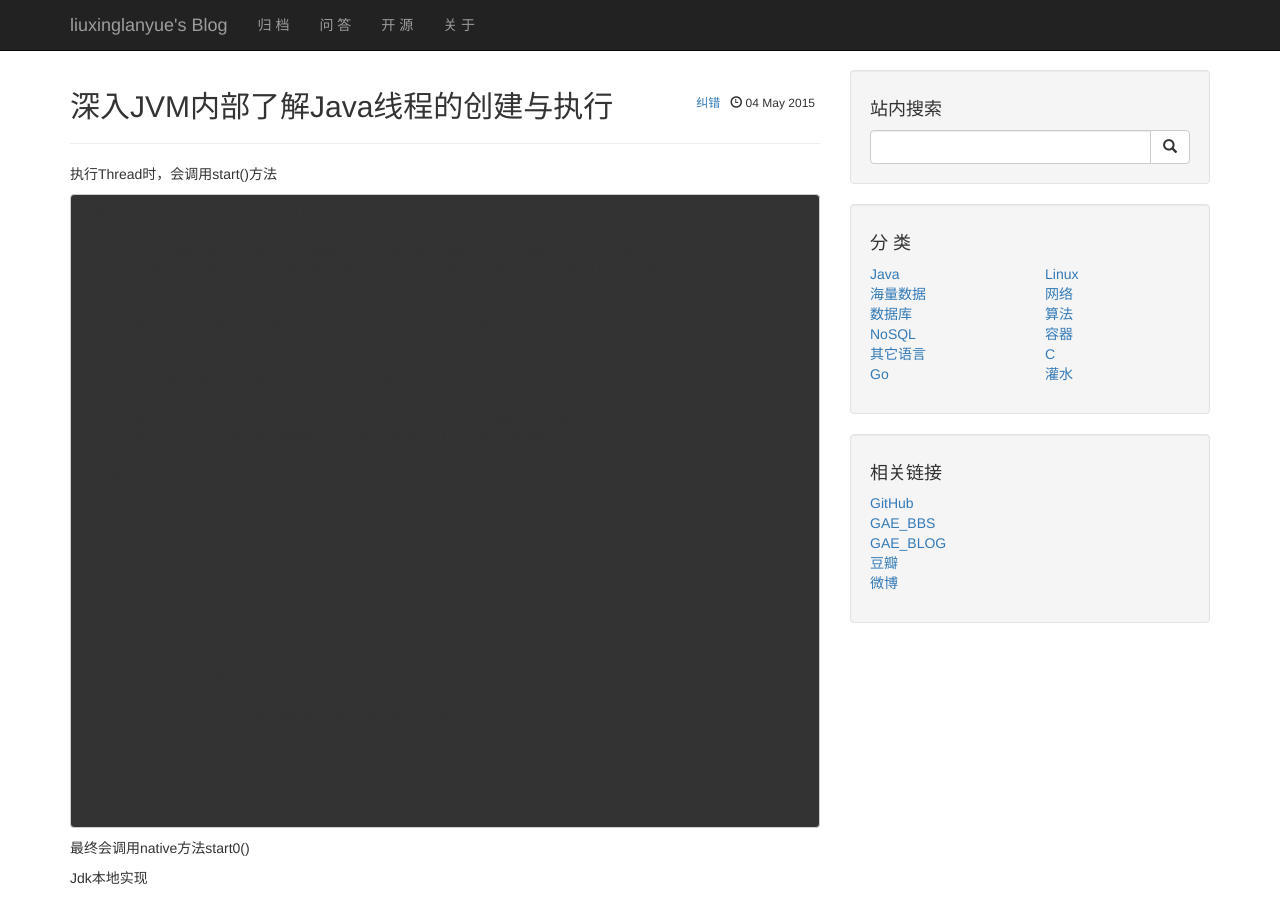
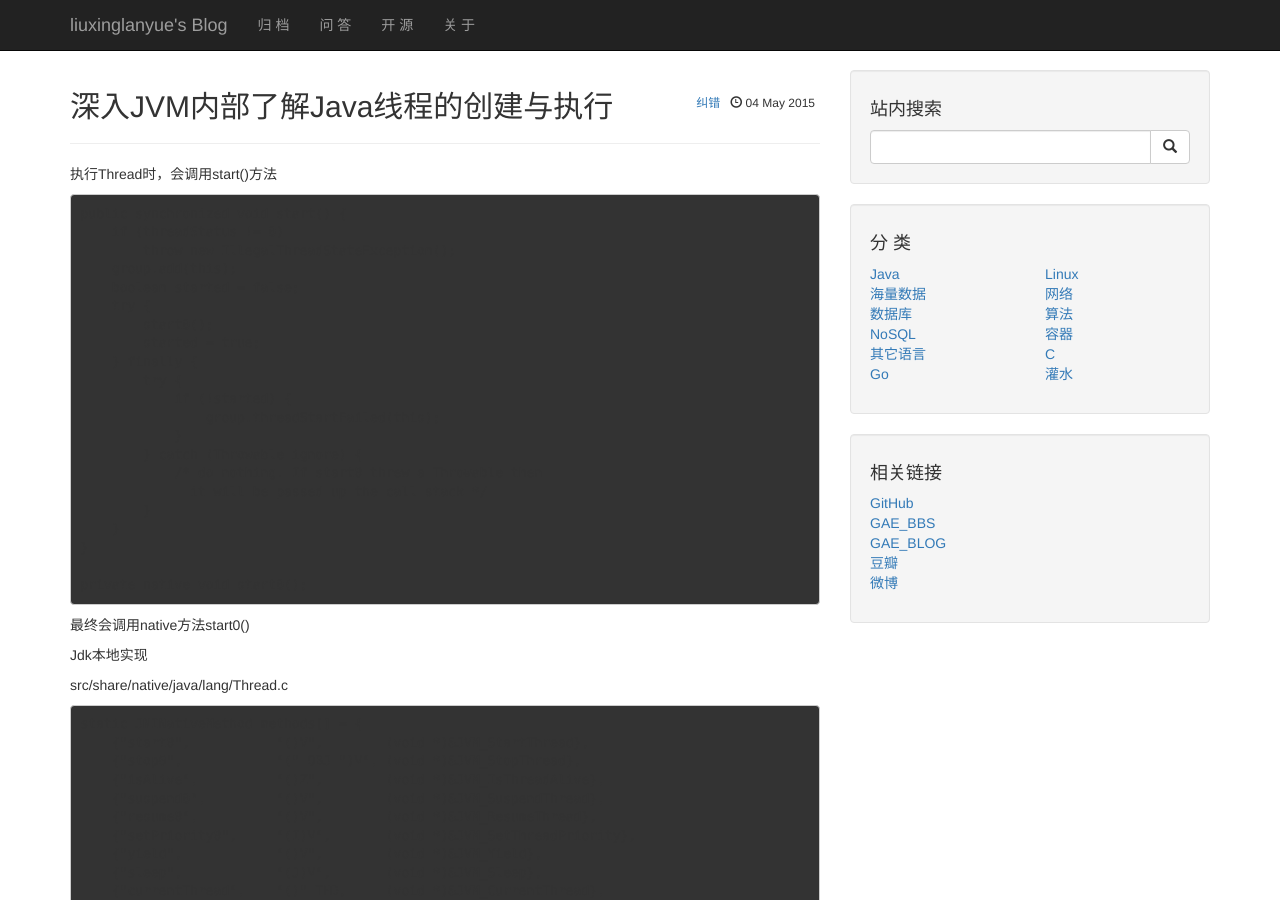
Before and after one commit to liuxinglanyue/blog, a Jekyll site: the page built from _posts/2015-05-04-jvm_native_thread.markdown, in a window 1280 px wide and 900 px high. Built offline with Jekyll 4.4.1, drawn with Linux system fonts in a browser that asks for light colours; nearby versions of some CDN libraries; Markdown is read by kramdown in place of the engine named in the settings; comment, search, counter and statistics services are not loaded.

Commit message:
java thread start

```diff
--- a/_posts/2015-05-04-jvm_native_thread.markdown
+++ b/_posts/2015-05-04-jvm_native_thread.markdown
@@ -8,21 +8,9 @@
 执行Thread时，会调用start()方法
 <pre class="prettyPrint">
 public synchronized void start() {
-    /**
-     * This method is not invoked for the main method thread or "system"
-     * group threads created/set up by the VM. Any new functionality added
-     * to this method in the future may have to also be added to the VM.
-     *
-     * A zero status value corresponds to state "NEW".
-     */
     if (threadStatus != 0)
         throw new IllegalThreadStateException();
-
-    /* Notify the group that this thread is about to be started
-     * so that it can be added to the group's list of threads
-     * and the group's unstarted count can be decremented. */
     group.add(this);
-
     boolean started = false;
     try {
         start0();
```
